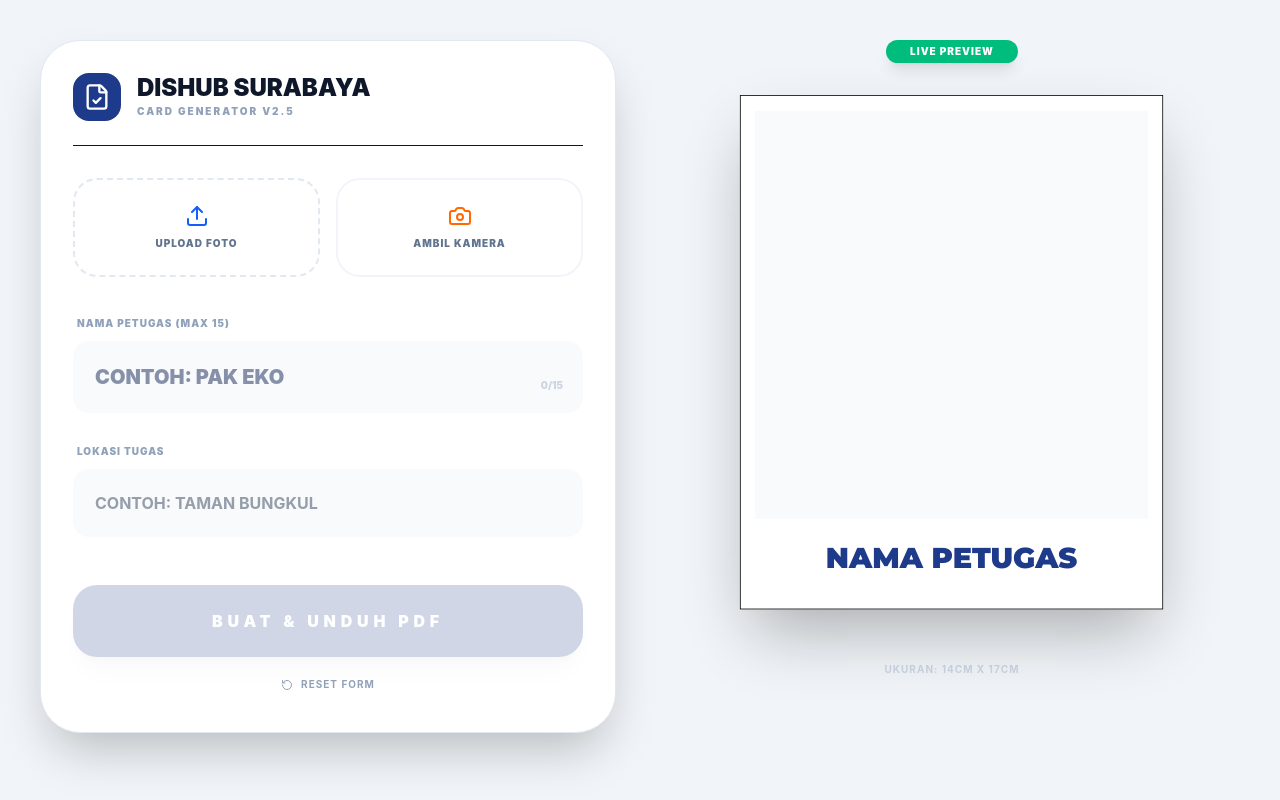
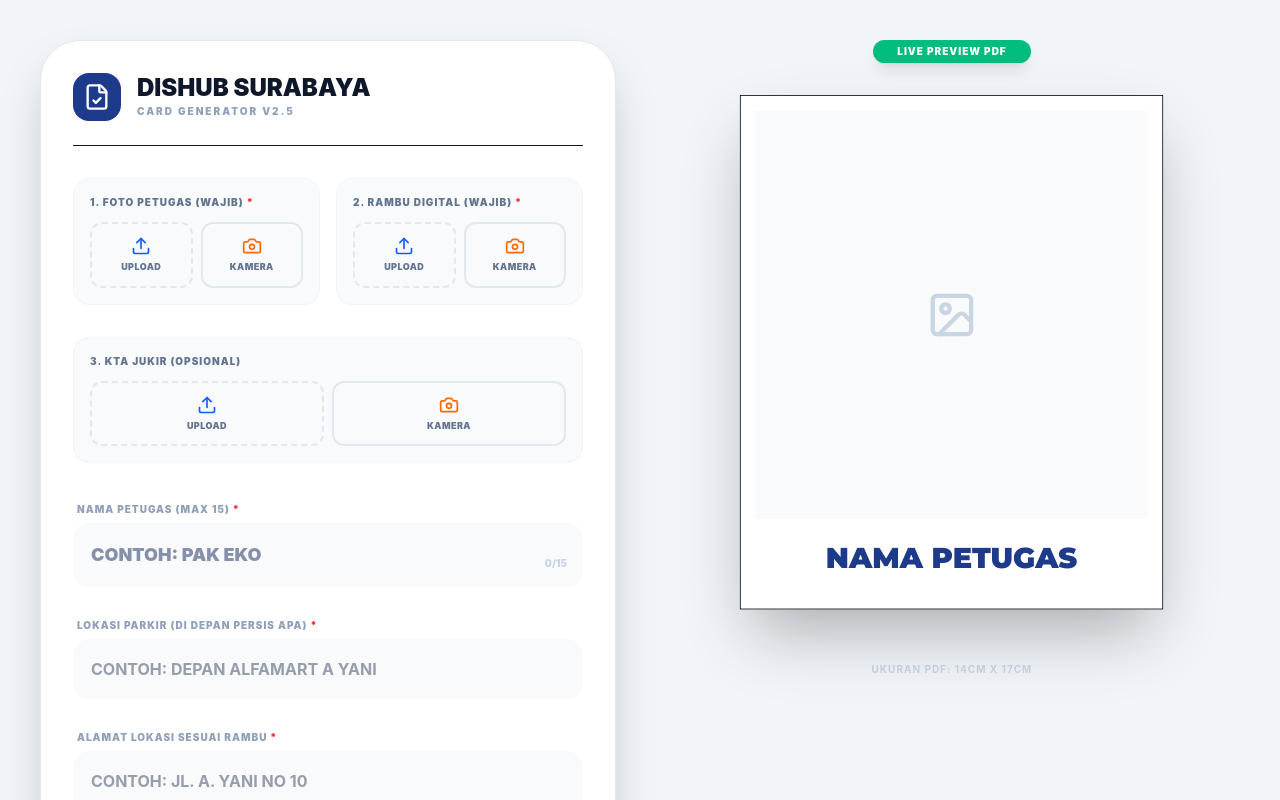
Before and after one commit to arga1212/dishubnew, a React (Vite) app: page / in a window 1280 px wide. Shown: the top 800 px of the page. Built offline with nearby package versions, Linux system fonts and the light colour scheme; what @react-pdf/renderer would draw is missing.

Commit message:
perbedaan besar cor

```diff
--- a/src/App.jsx
+++ b/src/App.jsx
@@ -1,26 +1,35 @@
 import React, { useState, useCallback, useRef } from 'react';
 import { pdf } from '@react-pdf/renderer';
 import Cropper from 'react-easy-crop';
-import { Camera, Upload, RotateCcw, FileCheck, Loader2, CheckCircle2, X, SwitchCamera } from 'lucide-react';
+import { Camera, Upload, RotateCcw, FileCheck, Loader2, CheckCircle2, X, SwitchCamera, Image as ImageIcon } from 'lucide-react';
 import { getCroppedImg } from './utils/imageHelpers';
 import { PdfDocument } from './components/PdfDocument';
 
 // GANTI DENGAN URL WEB APP GAS ANDA
 const GAS_URL = "https://script.google.com/macros/s/AKfycbzE9tGyPMkDNRBhkall_ldKAX6BsqX9d_NiNIz3YAdatOcu4RYTzrxV1WGQVXkRIaPt/exec";
-
 export default function App() {
   const [nama, setNama] = useState('');
-  const [lokasi, setLokasi] = useState('');
-  const [image, setImage] = useState(null);
+  const [lokasiParkir, setLokasiParkir] = useState('');
+  const [alamatParkir, setAlamatParkir] = useState('');
+
+  const [image, setImage] = useState(null); // Foto Petugas
   const [crop, setCrop] = useState({ x: 0, y: 0 });
   const [zoom, setZoom] = useState(1);
   const [croppedImage, setCroppedImage] = useState(null);
+
+  const [fotoRambu, setFotoRambu] = useState(null);
+  const [fotoKTA, setFotoKTA] = useState(null);
+
   const [loading, setLoading] = useState(false);
   const [sukses, setSukses] = useState(false);
-  const [showWebcam, setShowWebcam] = useState(false);
+
+  const [activeWebcamType, setActiveWebcamType] = useState(null); // 'petugas', 'rambu', 'kta'
   const [facingMode, setFacingMode] = useState("environment");
 
-  const fileInputRef = useRef(null);
+  const fileInputPetugasRef = useRef(null);
+  const fileInputRambuRef = useRef(null);
+  const fileInputKTARef = useRef(null);
+
   const videoRef = useRef(null);
   const streamRef = useRef(null);
 
@@ -31,12 +40,37 @@ export default function App() {
     }
   }, [image]);
 
-  const handleFileUpload = (e) => {
+  const handleFileUpload = (e, type) => {
     const file = e.target.files[0];
-    if (file) setImage(URL.createObjectURL(file));
+    if (!file) return;
+
+    // Compress and read to base64
+    const reader = new FileReader();
+    reader.readAsDataURL(file);
+    reader.onload = (event) => {
+      const img = new Image();
+      img.src = event.target.result;
+      img.onload = () => {
+        const canvas = document.createElement('canvas');
+        const MAX_WIDTH = 1200;
+        let scaleSize = 1;
+        if (img.width > MAX_WIDTH) {
+          scaleSize = MAX_WIDTH / img.width;
+        }
+        canvas.width = img.width * scaleSize;
+        canvas.height = img.height * scaleSize;
+        const ctx = canvas.getContext('2d');
+        ctx.drawImage(img, 0, 0, canvas.width, canvas.height);
+        const dataUrl = canvas.toDataURL('image/jpeg', 0.8);
+
+        if (type === 'petugas') setImage(dataUrl);
+        else if (type === 'rambu') setFotoRambu(dataUrl);
+        else if (type === 'kta') setFotoKTA(dataUrl);
+      };
+    };
   };
 
-  const startWebcam = async (mode = facingMode) => {
+  const startWebcam = async (type, mode = facingMode) => {
     const finalMode = typeof mode === 'string' ? mode : facingMode;
     try {
       if (streamRef.current) {
@@ -45,19 +79,17 @@ export default function App() {
 
       let stream;
       try {
-        // Try to force the specific camera (rear/front)
         stream = await navigator.mediaDevices.getUserMedia({
           video: { facingMode: { exact: finalMode } }
         });
       } catch (fallbackErr) {
-        // Fallback if the specific camera is not found (like on PC)
         stream = await navigator.mediaDevices.getUserMedia({
           video: true
         });
       }
 
       streamRef.current = stream;
-      setShowWebcam(true);
+      setActiveWebcamType(type);
       setFacingMode(finalMode);
       setTimeout(() => {
         if (videoRef.current) {
@@ -71,7 +103,7 @@ export default function App() {
 
   const toggleCamera = () => {
     const newMode = facingMode === "user" ? "environment" : "user";
-    startWebcam(newMode);
+    startWebcam(activeWebcamType, newMode);
   };
 
   const captureWebcam = () => {
@@ -81,7 +113,12 @@ export default function App() {
       canvas.height = videoRef.current.videoHeight;
       const ctx = canvas.getContext('2d');
       ctx.drawImage(videoRef.current, 0, 0, canvas.width, canvas.height);
-      setImage(canvas.toDataURL('image/jpeg'));
+      const dataUrl = canvas.toDataURL('image/jpeg', 0.8);
+
+      if (activeWebcamType === 'petugas') setImage(dataUrl);
+      else if (activeWebcamType === 'rambu') setFotoRambu(dataUrl);
+      else if (activeWebcamType === 'kta') setFotoKTA(dataUrl);
+
       stopWebcam();
     }
   };
@@ -91,11 +128,14 @@ export default function App() {
       streamRef.current.getTracks().forEach(track => track.stop());
       streamRef.current = null;
     }
-    setShowWebcam(false);
+    setActiveWebcamType(null);
   };
 
   const handleGenerate = async () => {
-    if (!nama || !croppedImage) return;
+    if (!nama || !croppedImage || !lokasiParkir || !alamatParkir || !fotoRambu) {
+      alert("Mohon lengkapi semua data wajib (Nama, Lokasi, Alamat, Foto Petugas, dan Foto Rambu)!");
+      return;
+    }
     setLoading(true);
     try {
       const blob = await pdf(<PdfDocument name={nama} photo={croppedImage} />).toBlob();
@@ -103,15 +143,27 @@ export default function App() {
       reader.readAsDataURL(blob);
       reader.onloadend = async () => {
         const base64data = reader.result.split(',')[1];
+        const petugasBase64 = croppedImage.split(',')[1];
+        const rambuBase64 = fotoRambu.split(',')[1];
+        const ktaBase64 = fotoKTA ? fotoKTA.split(',')[1] : null;
+
         await fetch(GAS_URL, {
           method: 'POST',
           mode: 'no-cors',
-          body: JSON.stringify({ nama, lokasi, pdfBase64: base64data })
+          body: JSON.stringify({
+            nama,
+            lokasiParkir,
+            alamatParkir,
+            pdfBase64: base64data,
+            fotoPetugasBase64: petugasBase64,
+            fotoRambuBase64: rambuBase64,
+            fotoKTABase64: ktaBase64
+          })
         });
         const url = window.URL.createObjectURL(blob);
         const link = document.createElement('a');
         link.href = url;
-        link.download = `${nama.replace(/\s+/g, '_')}.pdf`;
+        link.download = `${nama.replace(/\s+/g, '_')}_ID.pdf`;
         link.click();
         setLoading(false);
         setSukses(true);
@@ -121,6 +173,43 @@ export default function App() {
       alert('Gagal generate PDF. Coba lagi.');
     }
   };
+
+  const renderPhotoSection = (title, type, ref, stateImg, isRequired) => (
+    <div className="bg-slate-50 p-4 rounded-2xl border border-slate-100">
+      <div className="flex justify-between items-center mb-3">
+        <label className="text-[10px] font-black text-slate-500 uppercase tracking-widest">{title} {isRequired && <span className="text-red-500">*</span>}</label>
+        {stateImg && <CheckCircle2 className="text-emerald-500" size={16} />}
+      </div>
+
+      {!stateImg ? (
+        <div className="grid grid-cols-2 gap-2">
+          <button onClick={() => ref.current.click()} className="flex flex-col items-center p-3 border-2 border-dashed border-slate-200 rounded-xl hover:bg-blue-50 transition-all group">
+            <Upload className="text-blue-600 mb-1 w-5 h-5 group-hover:scale-110 transition" />
+            <span className="text-[9px] font-black uppercase text-slate-500 tracking-wider">Upload</span>
+            <input type="file" ref={ref} hidden onChange={(e) => handleFileUpload(e, type)} accept="image/*" />
+          </button>
+          <button onClick={() => startWebcam(type)} className="flex flex-col items-center p-3 border-2 border-slate-200 rounded-xl hover:bg-orange-50 transition-all group">
+            <Camera className="text-orange-500 mb-1 w-5 h-5 group-hover:scale-110 transition" />
+            <span className="text-[9px] font-black uppercase text-slate-500 tracking-wider">Kamera</span>
+          </button>
+        </div>
+      ) : (
+        <div className="relative group rounded-xl overflow-hidden h-24 bg-slate-900 flex items-center justify-center">
+          <img src={stateImg} className="w-full h-full object-cover opacity-80" alt={title} />
+          <button
+            onClick={() => {
+              if(type === 'petugas') { setImage(null); setCroppedImage(null); }
+              else if(type === 'rambu') setFotoRambu(null);
+              else if(type === 'kta') setFotoKTA(null);
+            }}
+            className="absolute inset-0 bg-black/50 opacity-0 group-hover:opacity-100 transition flex items-center justify-center gap-2 text-white text-[10px] font-bold uppercase tracking-widest"
+          >
+            <RotateCcw size={14} /> Ganti Foto
+          </button>
+        </div>
+      )}
+    </div>
+  );
 
   return (
     <div className="min-h-screen bg-[#f1f5f9] p-4 md:p-10 font-sans text-slate-900">
@@ -138,21 +227,18 @@ export default function App() {
             </div>
           </div>
 
-          <div className="grid grid-cols-2 gap-4">
-            <button onClick={() => fileInputRef.current.click()} className="flex flex-col items-center p-6 border-2 border-dashed border-slate-200 rounded-[1.5rem] hover:bg-blue-50 transition-all group">
-              <Upload className="text-blue-600 mb-2 group-hover:scale-110 transition" />
-              <span className="text-[10px] font-black uppercase text-slate-500 tracking-widest">Upload Foto</span>
-              <input type="file" ref={fileInputRef} hidden onChange={handleFileUpload} accept="image/*" />
-            </button>
-            <button onClick={startWebcam} className="flex flex-col items-center p-6 border-2 border-slate-100 rounded-[1.5rem] hover:bg-orange-50 transition-all group">
-              <Camera className="text-orange-500 mb-2 group-hover:scale-110 transition" />
-              <span className="text-[10px] font-black uppercase text-slate-500 tracking-widest">Ambil Kamera</span>
-            </button>
+          <div className="grid grid-cols-1 md:grid-cols-2 gap-4">
+            {renderPhotoSection("1. Foto Petugas (Wajib)", "petugas", fileInputPetugasRef, image, true)}
+            {renderPhotoSection("2. Rambu Digital (Wajib)", "rambu", fileInputRambuRef, fotoRambu, true)}
+          </div>
+          <div className="w-full">
+            {renderPhotoSection("3. KTA Jukir (Opsional)", "kta", fileInputKTARef, fotoKTA, false)}
           </div>
 
           {image && (
             <div className="space-y-4">
-              <div className="relative h-80 bg-slate-900 rounded-[2rem] overflow-hidden shadow-xl border-4 border-white">
+              <label className="text-[10px] font-black text-slate-500 uppercase tracking-widest ml-1">Sesuaikan Crop Foto Petugas</label>
+              <div className="relative h-64 bg-slate-900 rounded-[2rem] overflow-hidden shadow-xl border-4 border-slate-100">
                 <Cropper
                   image={image}
                   crop={crop}
@@ -163,7 +249,7 @@ export default function App() {
                   onCropComplete={onCropComplete}
                 />
               </div>
-              <div className="flex items-center gap-4 bg-slate-50 p-5 rounded-2xl">
+              <div className="flex items-center gap-4 bg-slate-50 p-4 rounded-2xl">
                 <span className="text-[10px] font-black text-slate-400 uppercase tracking-widest">Zoom</span>
                 <input
                   type="range" min={1} max={3} step={0.01} value={zoom}
@@ -176,36 +262,46 @@ export default function App() {
 
           <div className="grid gap-6">
             <div className="relative">
-              <label className="text-[10px] font-black text-slate-400 uppercase tracking-widest ml-1">Nama Petugas (Max 15)</label>
+              <label className="text-[10px] font-black text-slate-400 uppercase tracking-widest ml-1">Nama Petugas (Max 15) <span className="text-red-500">*</span></label>
               <input
                 type="text" maxLength={15} value={nama}
                 onChange={(e) => setNama(e.target.value.toUpperCase())}
-                className="w-full p-5 bg-slate-50 border-2 border-transparent focus:border-[#1e3a8a] focus:bg-white transition-all rounded-2xl mt-2 font-black text-xl text-blue-950 uppercase"
+                className="w-full p-4 bg-slate-50 border-2 border-transparent focus:border-[#1e3a8a] focus:bg-white transition-all rounded-2xl mt-1 font-black text-lg text-blue-950 uppercase"
                 placeholder="CONTOH: PAK EKO"
               />
-              <div className={`absolute right-5 bottom-5 text-[10px] font-black ${nama.length >= 15 ? 'text-red-500' : 'text-slate-300'}`}>
+              <div className={`absolute right-4 bottom-4 text-[10px] font-black ${nama.length >= 15 ? 'text-red-500' : 'text-slate-300'}`}>
                 {nama.length}/15
               </div>
             </div>
 
             <div>
-              <label className="text-[10px] font-black text-slate-400 uppercase tracking-widest ml-1">Lokasi Tugas</label>
+              <label className="text-[10px] font-black text-slate-400 uppercase tracking-widest ml-1">Lokasi Parkir (di depan persis apa) <span className="text-red-500">*</span></label>
               <input
-                type="text" value={lokasi}
-                onChange={(e) => setLokasi(e.target.value.toUpperCase())}
-                className="w-full p-5 bg-slate-50 border-2 border-transparent focus:border-[#1e3a8a] focus:bg-white transition-all rounded-2xl mt-2 font-bold text-slate-700 uppercase"
-                placeholder="CONTOH: TAMAN BUNGKUL"
+                type="text" value={lokasiParkir}
+                onChange={(e) => setLokasiParkir(e.target.value.toUpperCase())}
+                className="w-full p-4 bg-slate-50 border-2 border-transparent focus:border-[#1e3a8a] focus:bg-white transition-all rounded-2xl mt-1 font-bold text-slate-700 uppercase"
+                placeholder="CONTOH: DEPAN ALFAMART A YANI"
+              />
+            </div>
+
+            <div>
+              <label className="text-[10px] font-black text-slate-400 uppercase tracking-widest ml-1">Alamat Lokasi Sesuai Rambu <span className="text-red-500">*</span></label>
+              <input
+                type="text" value={alamatParkir}
+                onChange={(e) => setAlamatParkir(e.target.value.toUpperCase())}
+                className="w-full p-4 bg-slate-50 border-2 border-transparent focus:border-[#1e3a8a] focus:bg-white transition-all rounded-2xl mt-1 font-bold text-slate-700 uppercase"
+                placeholder="CONTOH: JL. A. YANI NO 10"
               />
             </div>
           </div>
 
           <div className="pt-4 space-y-3">
             <button
-              disabled={loading || !nama || !croppedImage}
+              disabled={loading || !nama || !croppedImage || !lokasiParkir || !alamatParkir || !fotoRambu}
               onClick={handleGenerate}
-              className="w-full bg-[#1e3a8a] text-white py-6 rounded-[1.5rem] font-black uppercase tracking-[0.3em] shadow-xl hover:bg-blue-950 hover:-translate-y-1 transition-all disabled:opacity-20 disabled:translate-y-0"
+              className="w-full bg-[#1e3a8a] text-white py-5 rounded-[1.5rem] font-black uppercase tracking-[0.2em] shadow-xl hover:bg-blue-950 hover:-translate-y-1 transition-all disabled:opacity-20 disabled:translate-y-0"
             >
-              {loading ? <Loader2 className="animate-spin mx-auto" /> : "Buat & Unduh PDF"}
+              {loading ? <Loader2 className="animate-spin mx-auto" /> : "Buat & Simpan"}
             </button>
             <button onClick={() => window.location.reload()} className="w-full text-slate-400 py-2 font-bold text-[10px] uppercase tracking-widest flex items-center justify-center gap-2">
               <RotateCcw size={12} /> Reset Form
@@ -214,15 +310,21 @@ export default function App() {
         </div>
 
         {/* PREVIEW PANEL */}
-        <div className="flex flex-col items-center sticky top-10">
-          <div className="bg-emerald-500 text-white px-6 py-1 rounded-full text-[10px] font-black uppercase mb-8 shadow-lg tracking-widest">Live Preview</div>
+        <div className="flex flex-col items-center sticky top-10 h-fit">
+          <div className="bg-emerald-500 text-white px-6 py-1 rounded-full text-[10px] font-black uppercase mb-8 shadow-lg tracking-widest">Live Preview PDF</div>
 
           <div
             className="bg-white shadow-[0_40px_80px_-15px_rgba(0,0,0,0.3)] flex flex-col items-center relative overflow-hidden border border-black"
             style={{ width: '14cm', height: '17cm', transform: 'scale(0.8)', transformOrigin: 'top center' }}
           >
             <div className="w-[13cm] h-[13.5cm] bg-slate-50 mt-[0.5cm] overflow-hidden">
-              {croppedImage && <img src={croppedImage} className="w-full h-full object-cover" />}
+              {croppedImage ? (
+                <img src={croppedImage} className="w-full h-full object-cover" />
+              ) : (
+                <div className="w-full h-full flex items-center justify-center text-slate-300">
+                  <ImageIcon size={64} />
+                </div>
+              )}
             </div>
             <div className="mt-8 px-8 w-full text-center">
               <h2 className="text-[36px] font-black text-[#1e3a8a] leading-[0.9] uppercase" style={{ fontFamily: "'Montserrat', sans-serif", fontWeight: 900 }}>
@@ -230,7 +332,7 @@ export default function App() {
               </h2>
             </div>
           </div>
-          <p className="text-[10px] font-bold text-slate-300 mt-[-2cm] uppercase tracking-widest">Ukuran: 14cm x 17cm</p>
+          <p className="text-[10px] font-bold text-slate-300 mt-[-2cm] uppercase tracking-widest">Ukuran PDF: 14cm x 17cm</p>
         </div>
       </div>
 
@@ -242,7 +344,7 @@ export default function App() {
               <CheckCircle2 size={48} className="text-emerald-500" strokeWidth={1.5} />
             </div>
             <h2 className="text-2xl font-black text-slate-900 uppercase tracking-wide">Berhasil!</h2>
-            <p className="text-slate-400 text-sm font-medium">PDF <span className="font-black text-slate-700">{nama}</span> berhasil diunduh & disimpan ke cloud.</p>
+            <p className="text-slate-500 text-sm font-medium">Data <span className="font-black text-slate-700">{nama}</span> beserta foto telah disimpan ke cloud.</p>
             <button
               onClick={() => { setSukses(false); window.location.reload(); }}
               className="mt-2 w-full bg-[#1e3a8a] text-white py-4 rounded-2xl font-black uppercase tracking-widest text-sm hover:bg-blue-950 transition"
@@ -254,7 +356,7 @@ export default function App() {
       )}
 
       {/* MODAL WEBCAM */}
-      {showWebcam && (
+      {activeWebcamType && (
         <div className="fixed inset-0 z-50 flex flex-col items-center justify-center p-4 bg-black/80 backdrop-blur-sm">
           <div className="bg-white p-4 rounded-[2rem] w-full max-w-lg relative shadow-2xl">
             <button onClick={stopWebcam} className="absolute -top-4 -right-4 bg-red-500 text-white p-2 rounded-full hover:bg-red-600 transition shadow-lg z-10">
@@ -264,13 +366,15 @@ export default function App() {
               <SwitchCamera size={24} />
             </button>
             <div className="text-center mb-3 mt-2">
-              <h3 className="font-black text-slate-800 uppercase tracking-widest text-sm">Kalibrasi Kamera</h3>
-              <p className="text-[10px] font-bold text-slate-400">Posisikan wajah di dalam kotak</p>
+              <h3 className="font-black text-slate-800 uppercase tracking-widest text-sm">
+                Kalibrasi Kamera ({activeWebcamType === 'petugas' ? 'Petugas' : activeWebcamType === 'rambu' ? 'Rambu Digital' : 'KTA Jukir'})
+              </h3>
+              <p className="text-[10px] font-bold text-slate-400">Posisikan objek dengan jelas</p>
             </div>
 
             <div
               className="rounded-[1.5rem] overflow-hidden bg-black relative flex items-center justify-center mx-auto"
-              style={{ aspectRatio: '13/13.5', width: '100%', maxWidth: '350px' }}
+              style={{ aspectRatio: activeWebcamType === 'petugas' ? '13/13.5' : '3/4', width: '100%', maxWidth: '350px' }}
             >
               {/* Webcam Video */}
               <video
@@ -282,8 +386,9 @@ export default function App() {
 
               {/* Guide Overlay */}
               <div className="absolute inset-0 pointer-events-none border-[3px] border-white/50 border-dashed rounded-[1.5rem] z-10 m-4 flex flex-col items-center justify-center">
-                 {/* Optional crosshair or frame inner guide */}
-                 <div className="w-3/4 h-3/4 border border-white/30 rounded-full" style={{ aspectRatio: '1/1' }}></div>
+                 {activeWebcamType === 'petugas' && (
+                    <div className="w-3/4 h-3/4 border border-white/30 rounded-full" style={{ aspectRatio: '1/1' }}></div>
+                 )}
               </div>
             </div>
 
```
